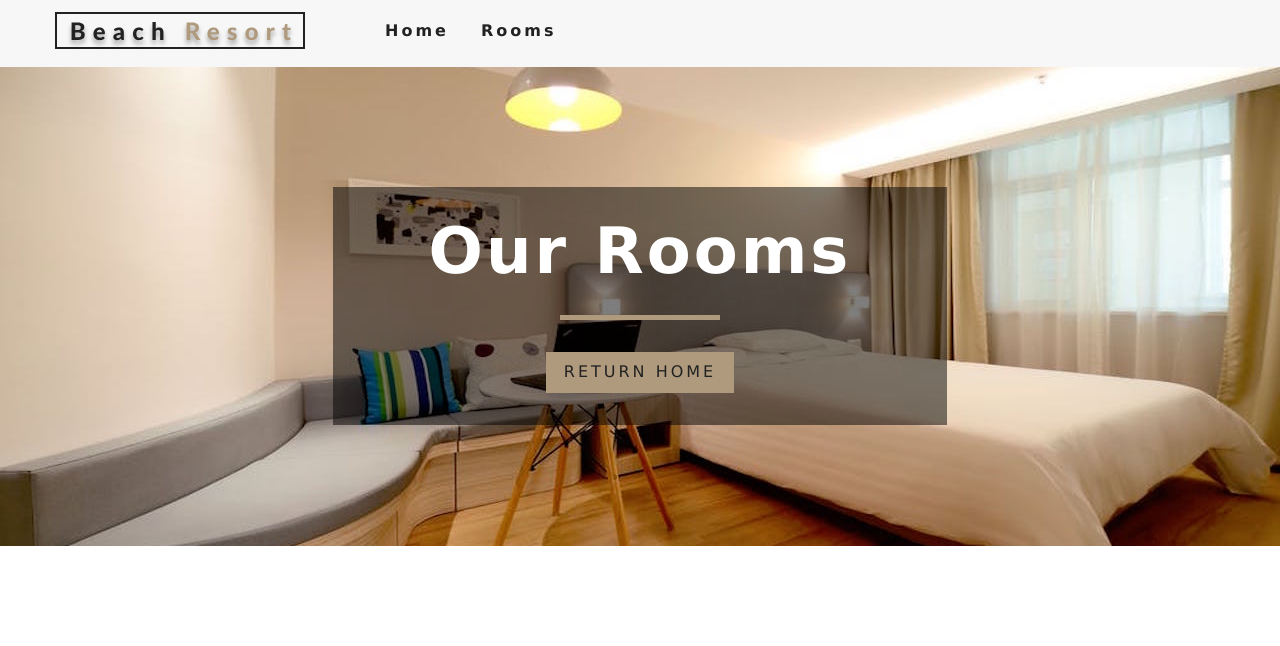
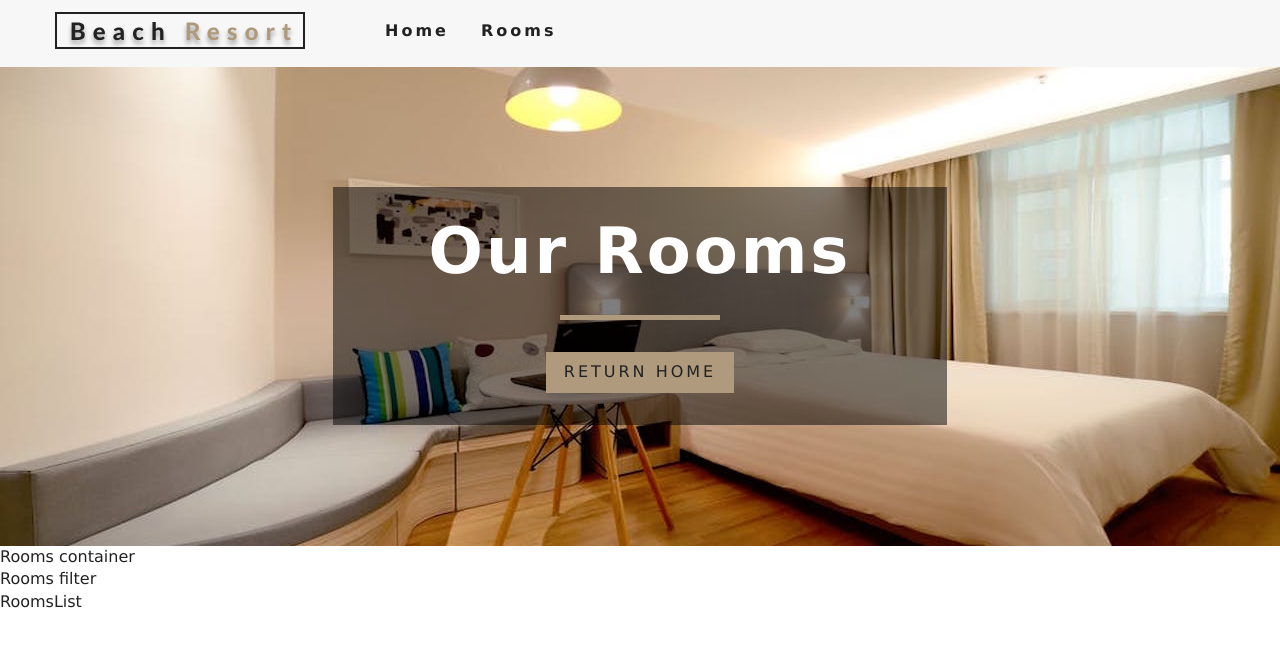
Before and after one commit to ArnaudDuthoit/ReactBeachResort, a React (Create React App) app: page /rooms in a window 1280 px wide. Shown: the top 646 px of the page. Built offline with nearby package versions, Linux system fonts and the light colour scheme.

Commit message:
RoomContainer

```diff
--- /dev/null
+++ b/src/components/RoomsContainer.js
@@ -0,0 +1,47 @@
+import React from 'react';
+import RoomsFilter from './RoomsFilter';
+import RoomsList from './RoomsList';
+import {withRoomConsumer} from "../context";
+import Loading from './Loading';
+
+function RoomContainer({ context }) {
+
+    const {loading, sortedRooms, rooms} = context;
+
+    if (loading) {
+        return <Loading/>
+    }
+    return (
+        <div>
+            Rooms container
+            <RoomsFilter rooms={rooms}/>
+            <RoomsList rooms={sortedRooms}/>
+        </div>)
+}
+
+
+export default withRoomConsumer(RoomContainer)
+
+//  import React from 'react';
+//  import RoomsFilter from './RoomsFilter';
+//  import RoomsList from './RoomsList';
+//  import {RoomConsumer} from "../context";
+//  import Loading from './Loading';
+
+//  export default function RoomsContainer() {
+//     return (
+//       <RoomConsumer>
+//            {(value) => {
+//               const {loading, sortedRooms, rooms} = value;
+//                if (loading){
+//                   return <Loading/>
+//               }
+//                return (<div>
+//                  Rooms container
+//                  <RoomsFilter rooms={rooms}/>
+//                 <RoomsList rooms={sortedRooms}/>
+//              </div>);
+//          }}
+//      </RoomConsumer>
+//   )
+// }
--- /dev/null
+++ b/src/components/RoomsFilter.js
@@ -0,0 +1,11 @@
+import React from 'react';
+
+
+export default function RoomsFilter() {
+    return (
+        <div>
+            Rooms filter
+        </div>
+    )
+
+}
--- /dev/null
+++ b/src/components/RoomsList.js
@@ -0,0 +1,11 @@
+import React from 'react';
+
+
+export default function RoomsList() {
+    return (
+        <div>
+            RoomsList
+        </div>
+    )
+
+}
--- a/src/context.js
+++ b/src/context.js
@@ -58,4 +58,14 @@
 
 const RoomConsumer = RoomContext.Consumer;
 
+export function withRoomConsumer(Component){
+    return function ConsumerWrapper(props){
+        return <RoomConsumer>
+            {value=> <Component {...props} context={value}/>}
+        </RoomConsumer>
+    }
+}
+
+
+
 export {RoomProvider, RoomConsumer, RoomContext};
--- a/src/pages/Rooms.js
+++ b/src/pages/Rooms.js
@@ -2,14 +2,21 @@
 import Hero from '../components/Hero';
 import Banner from '../components/Banner';
 import {Link} from 'react-router-dom';
+import RoomsContainer from '../components/RoomsContainer';
 
+const Rooms = () => {
+    return (
+        <>
+            <Hero hero="roomsHero">
+                <Banner title='our rooms'>
+                    <Link to='/' className='btn-primary'>
+                        return home
+                    </Link>
+                </Banner>
+            </Hero>
+            <RoomsContainer/>
+        </>
+    );
+};
 
-export default function Rooms() {
-    return <Hero hero="roomsHero">
-        <Banner title='our rooms'>
-            <Link to='/' className='btn-primary'>
-                return home
-            </Link>
-        </Banner>
-    </Hero>
-}
+export default Rooms;
```
